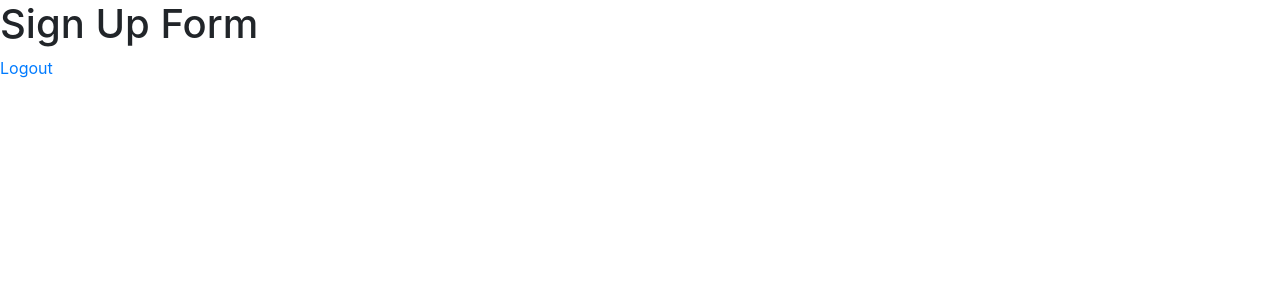
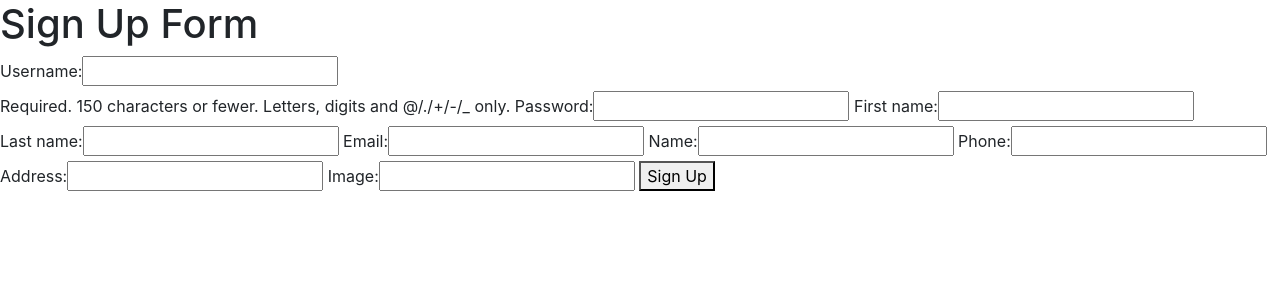
Before and after one commit to martin-creator/foodtask, a Django app: template coreapp/templates/restaurant/sign_up.html in a window 1280 px wide. Shown: the top 300 px of the page. Run offline with Django 3.2, Linux system fonts and the light colour scheme; the template is opened without the code that fills it: values that come from a table or form of the project are taken from there, others are empty.

Commit message:
Created signup form

```diff
--- /dev/null
+++ b/coreapp/forms.py
@@ -0,0 +1,20 @@
+
+
+from django import forms
+
+from django.contrib.auth.models import User
+from django.db import models
+from coreapp.models import Restaurant
+
+class UserForm(forms.ModelForm):
+  email = forms.CharField(max_length=100, required=True)
+  password = forms.CharField(widget=forms.PasswordInput())
+
+  class Meta:
+    model = User
+    fields = ("username", "password", "first_name", "last_name", "email")
+
+class RestaurantForm(forms.ModelForm):
+  class Meta:
+    model = Restaurant
+    fields = ("name", "phone", "address", "logo")
--- a/coreapp/templates/restaurant/sign_up.html
+++ b/coreapp/templates/restaurant/sign_up.html
@@ -25,6 +25,12 @@
   </head>
   <body>
     <h1>Sign Up Form</h1>
-    <a href="{% url 'restaurant_sign_out' %}">Logout</a>
+    <form action="" method="post">
+      {% csrf_token %}
+      {{ user_form}}
+      {{ restaurant_form}}
+
+      <button type="submit">Sign Up</button>
+    </form>
   </body>
 </html>
--- a/foodtask/urls.py
+++ b/foodtask/urls.py
@@ -13,7 +13,7 @@ Including another URLconf
     1. Import the include() function: from django.urls import include, path
     2. Add a URL to urlpatterns:  path('blog/', include('blog.urls'))
 """
-from re import template
+
 from django.contrib import admin
 from django.urls import path
 from django.contrib.auth import views as auth_views
@@ -23,10 +23,12 @@ urlpatterns = [
     path('admin/', admin.site.urls),
     path('', views.home, name='home'),
 
+    # Web View - Restaurant
     path('restaurant/sign_in/', auth_views.LoginView.as_view(
         template_name='restaurant/sign_in.html'), name='restaurant_sign_in'),
-    path('restaurant/sign_out/', auth_views.LogoutView.as_view(
-        next_page='/'), name='restaurant_sign_out'),
-    path('restaurant/sign_up', views.restaurant_sign_up, name='restaurant_sign_up'),
+    path('restaurant/sign_out/', auth_views.LogoutView.as_view(next_page='/'),
+         name='restaurant_sign_out'),
+    path('restaurant/sign_up/', views.restaurant_sign_up,
+         name='restaurant_sign_up'),
     path('restaurant/', views.restaurant_home, name='restaurant_home'),
 ]
```
Also changed, not shown: coreapp/views.py (+8 -7 lines).
